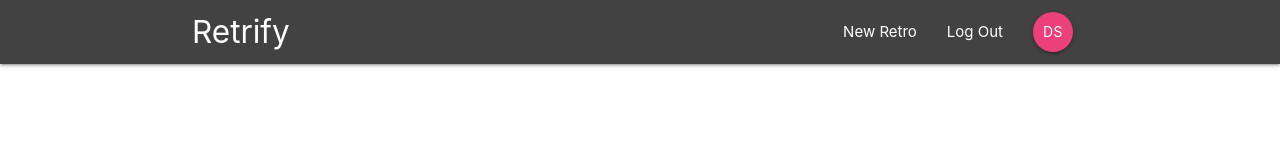
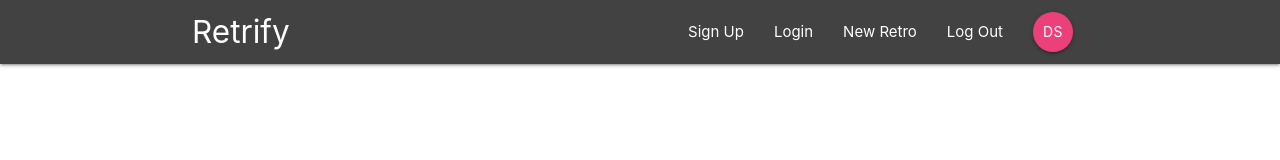
Before and after one commit to DanielStoica85/retrify, a React (Create React App) app: page / in a window 1280 px wide. Shown: the top 160 px of the page. Built offline with nearby package versions, Linux system fonts and the light colour scheme; the HTML template or start-up script is replaced by a standard one.

Commit message:
Add SigneOutLinks component.

```diff
--- a/src/components/layout/Navbar.js
+++ b/src/components/layout/Navbar.js
@@ -2,6 +2,7 @@
 import { Link } from 'react-router-dom';
 
 import SignedInLinks from './SignedInLinks';
+import SignedOutLinks from './SignedOutLinks';
 
 const Navbar = () => {
     return (
@@ -11,6 +12,7 @@
                     Retrify
                 </Link>
                 <SignedInLinks />
+                <SignedOutLinks />
             </div>
         </nav>
     );
--- a/src/components/layout/SignedOutLinks.js
+++ b/src/components/layout/SignedOutLinks.js
@@ -0,0 +1,17 @@
+import React from 'react';
+import { NavLink } from 'react-router-dom';
+
+const SignedOutLinks = () => {
+    return (
+        <ul className='right'>
+            <li>
+                <NavLink to='/'>Sign Up</NavLink>
+            </li>
+            <li>
+                <NavLink to='/'>Login</NavLink>
+            </li>
+        </ul>
+    );
+};
+
+export default SignedOutLinks;
```
